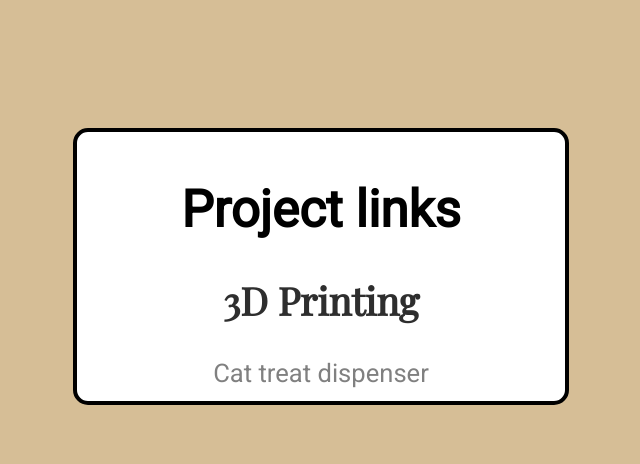
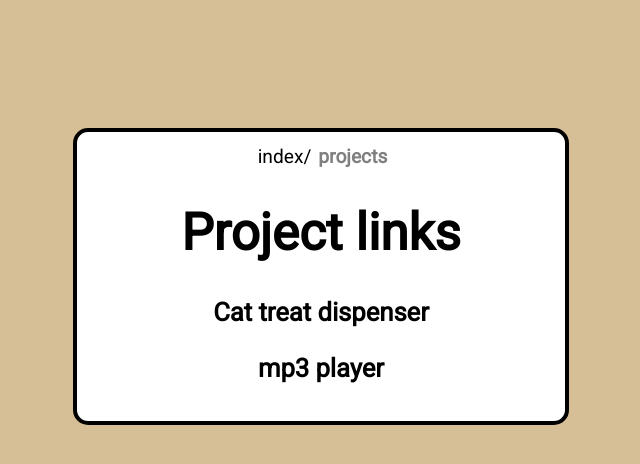
Before and after one commit to sevenbitscience/sevenbitscience.github.io, a Jekyll site: the page projects.html, which Jekyll copies as it is, in a window 1280 px wide. Shown: the top 464 px of the page, without its empty margins (319-959 px from the left). Built offline with Jekyll 4.4.1, drawn with Linux system fonts in a browser that asks for light colours.

Commit message:
Change css and stuff

```diff
--- a/blog.html
+++ b/blog.html
@@ -1,11 +1,11 @@
 <!DOCTYPE html>
 <html>
 <head>
-	<title>Sevenbitscience.com</title>
+	<title>sevenbitscience.com</title>
 	<link rel="stylesheet" href="style.css">
 </head>
 <body>
-    <div class="ree">
+    <div class="main">
         <h1>Blog</h1>
     </div>
 </body>
--- a/camLight.html
+++ b/camLight.html
@@ -1,7 +1,7 @@
 <!DOCTYPE html>
 <html>
     <head>
-        <title>Sevenbitscience.com</title>
+        <title>sevenbitscience.com</title>
         <style>
             body {
                 background-color: rgb(255, 255 ,255);
--- a/home.css
+++ b/home.css
@@ -8,7 +8,7 @@ body {
     background-color: rgb(214 190 150);
 }
 
-div.ree {
+div.main {
     margin: 10vw;
     margin-left: 30vw;
     margin-right: 30vw;
@@ -21,22 +21,26 @@ div.ree {
     font-family: "Roboto";
 }
 
-div.ree h1 {
+div.main h1 {
     font-size: 4vw;
     color: black;
 }
 
-div.ree h2 {
-    font-size: 3vw;
+div.main h2 {
+    font-size: 2.5vw;
     color: #2e2e2e;
     font-family: "Playfair Display";
 }
 
-div.ree b{
+div.main h3 {
+    font-size: 2vw;
+}
+
+div.main b{
     font-size: 1vw;
 }
 
-div.ree a {
+div.main a {
     color: gray;
     font-size: 2vw;
     text-decoration: none;
@@ -44,7 +48,24 @@ div.ree a {
     margin: 3px;
 }
 
-div.ree a:hover {
+div.main a:hover {
     color: #cdcdcd;
     font-size: 2.5vw;
 }
+
+div.nav a {
+    color: black;
+    font-size: 1.5vw;
+    text-decoration: none;
+    margin: 3px;
+}
+
+div.nav a:hover {
+    color: grey;
+    font-size: 1.5vw;
+}
+
+div.nav b {
+    color:grey;
+    font-size: 1.5vw;
+}
--- a/projects.html
+++ b/projects.html
@@ -1,11 +1,16 @@
 <!DOCTYPE html>
 <html>
 <head>
-	<title>Sevenbitscience.com</title>
+	<title>sevenbitscience.com</title>
 	<link rel="stylesheet" href="home.css">
 </head>
-<body>
-    <div class="ree">
+    <div class="main">
+
+        <div class="nav">
+            <a href="index.html">index/</a>
+            <b>projects</b>
+        </div>
+
         <h1>Project links</h1>
         <!--<h2>Web projects</h2>
         <a href="camLight.html">camera light</a>
@@ -13,8 +18,8 @@
         <b>now with more sliders!</b>
         This isn't good enough to be here.
         -->
-        <h2>3D Printing</h2>
-        <a href="">Cat treat dispenser</a>
+        <h3>Cat treat dispenser</h3>
+        <h3>mp3 player</h3>
     </div>
 </body>
 </html>
```
Also changed, not shown: cat-treat-dispenser.html (deleted, +0 -10 lines).
